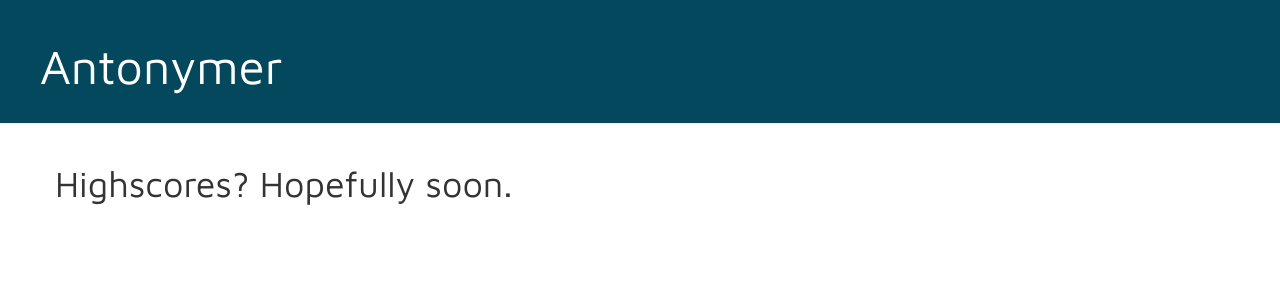
After one commit to lisalund/antonymer, a Django app: page /highscores in a window 1280 px wide. The commit adds this page. Shown: the top 300 px of the page. Run offline with Django 3.2, Linux system fonts and the light colour scheme; some libraries are stand-ins or nearby versions.

Commit message:
added views and dummy pages for game and highscores

```diff
--- /dev/null
+++ b/antonyms/templates/antonyms/highscores.html
@@ -0,0 +1,4 @@
+{% extends 'antonyms/base.html' %}
+{% block content %}
+	<h1> Highscores? Hopefully soon. </h1>
+{% endblock %}
--- a/antonyms/templates/antonyms/index.html
+++ b/antonyms/templates/antonyms/index.html
@@ -5,4 +5,7 @@
 	<p>
 		<a href="/login">Click here to log on!</a>
 	</p>
+	<p>
+		<a href="/play">Click here to play!</a>
+	</p>
 {% endblock %}
--- /dev/null
+++ b/antonyms/templates/antonyms/play.html
@@ -0,0 +1,5 @@
+{% extends 'antonyms/base.html' %}
+{% block content %}
+	<h1> Hello, this is where the game will be! It will probably have a login_required... </h1>
+	<p>And here's a <a href="/highscores">link to a dummy highscores page.</a></p>
+{% endblock %}
--- a/antonyms/urls.py
+++ b/antonyms/urls.py
@@ -22,4 +22,6 @@ urlpatterns = [
     url(r'^admin/', admin.site.urls),
     url(r'^$', views.index, name = 'index'),
     url(r'^login', views.login, name='login'),
+    url(r'^play', views.play, name='play'),
+    url(r'^highscores', views.highscores, name='highscores'),
 ]
--- a/antonyms/views.py
+++ b/antonyms/views.py
@@ -10,3 +10,10 @@ def index(request):
 
 def login(request):
 	return render(request, 'antonyms/login.html', {})
+
+#@login_required
+def play(request):
+	return render(request, 'antonyms/play.html', {})
+
+def highscores(request):
+	return render(request, 'antonyms/highscores.html', {})
```
